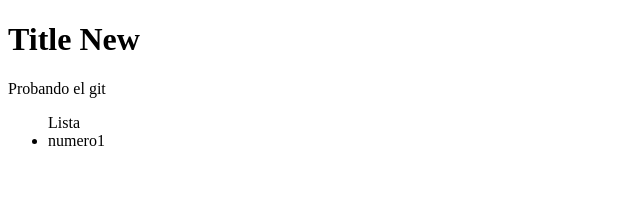
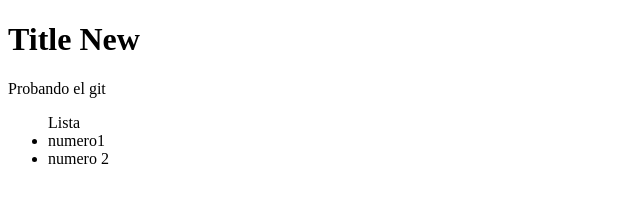
Before and after one commit to BlackMetalzCode/HelloGit, a plain HTML site: page index.html in a window 1280 px wide. Shown: the full height of the page, 0-640 px from the left. Drawn offline with Linux system fonts and the light colour scheme.

Commit message:
Actualizar lista

```diff
--- a/index.html
+++ b/index.html
@@ -10,6 +10,7 @@
   <p>Probando el git</p>
   <ul>Lista
     <li>numero1</li>
+    <li>numero 2</li>
   </ul>
 </body>
 </html>
```
